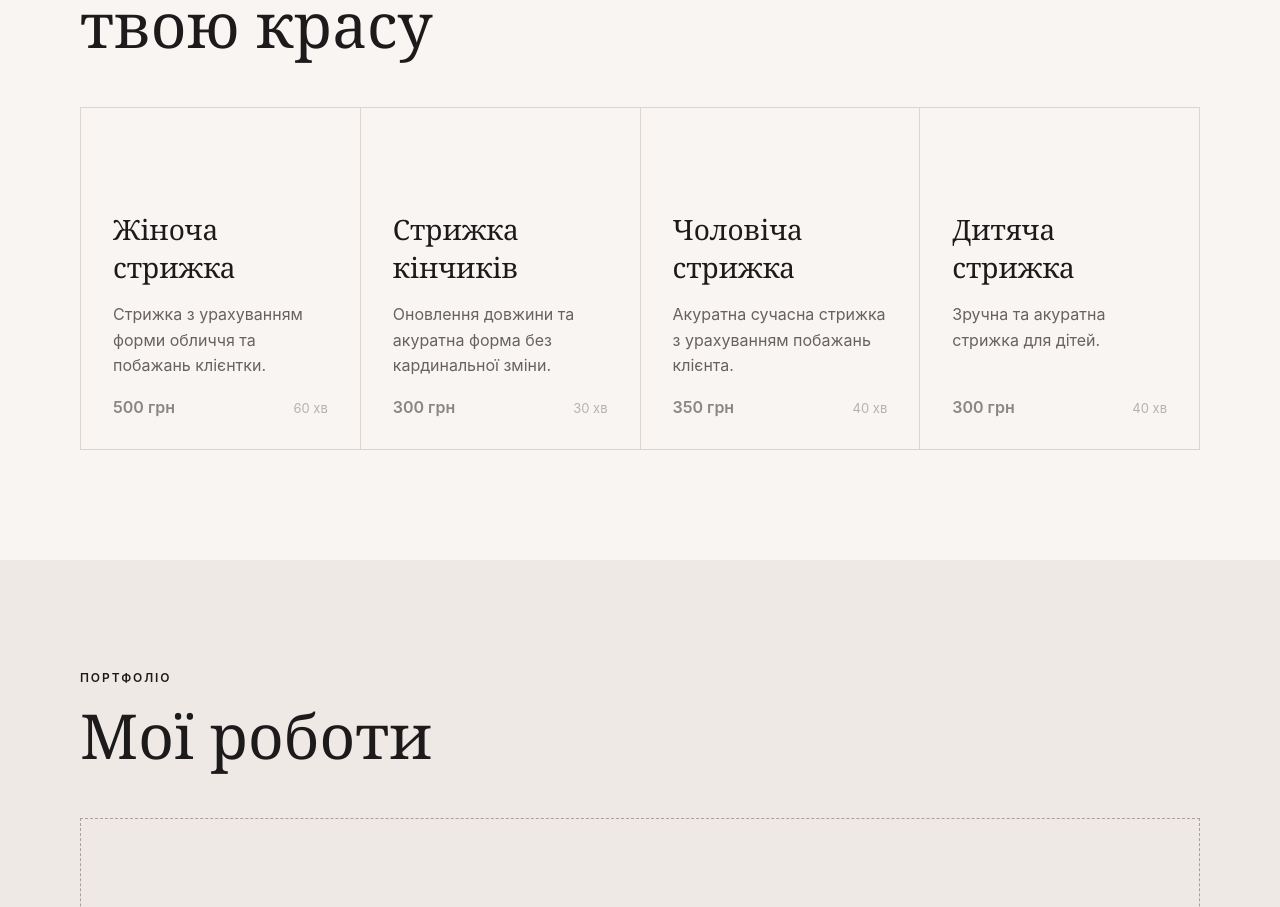
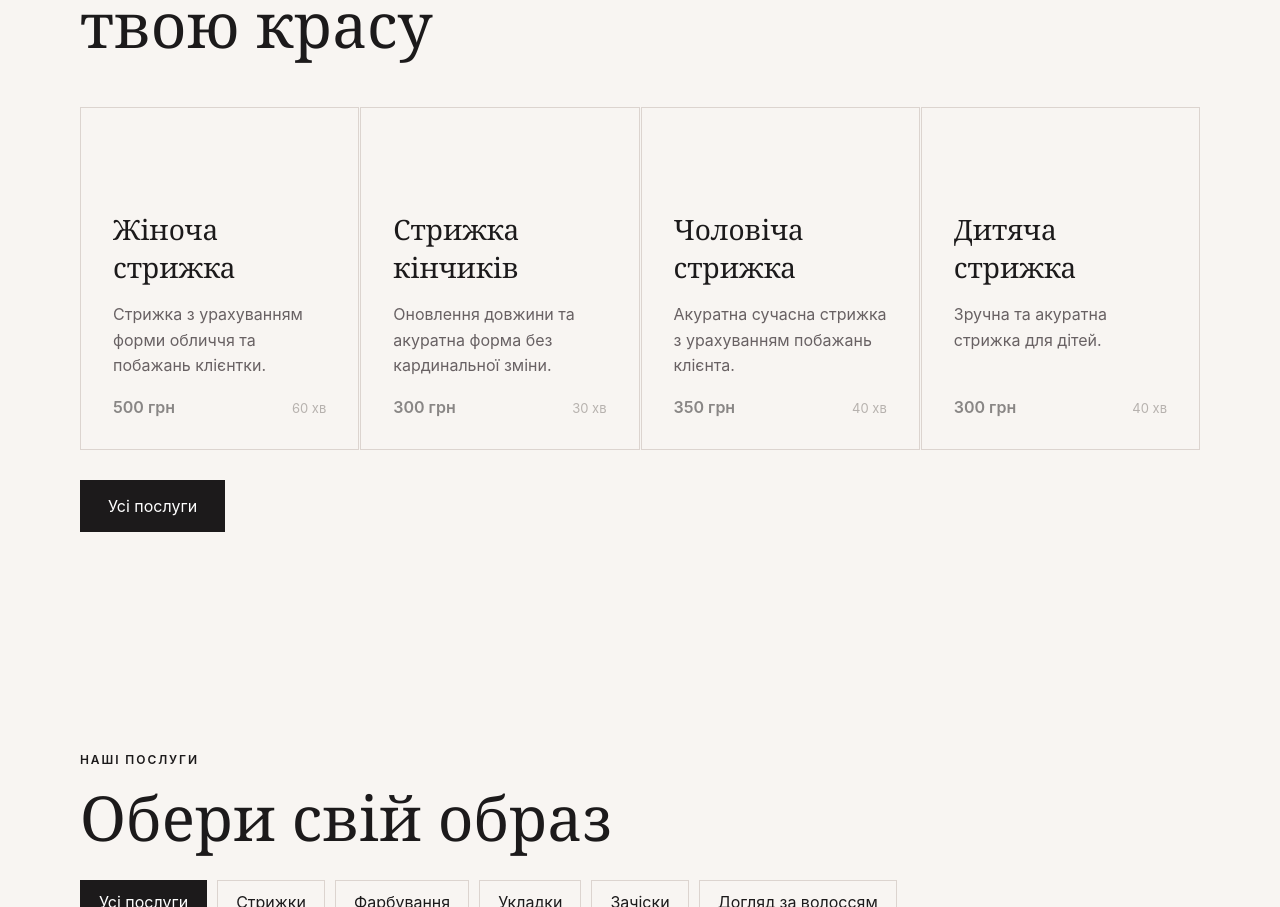
Before and after one commit to Yurijfedor/bestia, a React (Vite) app: page / in a window 1280 px wide. Shown: the part 973-1880 px from the top of the page. Built offline with nearby package versions, Linux system fonts and the light colour scheme.

Commit message:
fix: improve service catalog layout

```diff
--- a/src/components/services/ServicesSection.tsx
+++ b/src/components/services/ServicesSection.tsx
@@ -1,5 +1,4 @@
 import { useState } from "react";
-
 import { services } from "../../data/services";
 import { serviceCategories } from "../../data/serviceCategories";
 import ServiceCard from "./ServiceCard";
@@ -11,6 +10,7 @@ function ServicesSection() {
     selectedCategory === "all"
       ? services
       : services.filter((service) => service.category === selectedCategory);
+
   return (
     <section className="section" id="all-services">
       <div className="container">
@@ -39,27 +39,11 @@ function ServicesSection() {
           ))}
         </div>
 
-        {serviceCategories.map((category) => {
-          const categoryServices = services.filter(
-            (service) => service.category === category.id,
-          );
-
-          if (categoryServices.length === 0) {
-            return null;
-          }
-
-          return (
-            <div className="service-category" key={category.id}>
-              <h3>{category.label}</h3>
-
-              <div className="services-grid">
-                {filteredServices.map((service) => (
-                  <ServiceCard key={service.id} service={service} />
-                ))}
-              </div>
-            </div>
-          );
-        })}
+        <div className="services-grid">
+          {filteredServices.map((service) => (
+            <ServiceCard key={service.id} service={service} />
+          ))}
+        </div>
       </div>
     </section>
   );
--- a/src/css/responsive.css
+++ b/src/css/responsive.css
@@ -8,7 +8,7 @@
   }
 
   .services-grid {
-    grid-template-columns: repeat(2, 1fr);
+    grid-template-columns: repeat(2, minmax(0, 1fr));
   }
 }
 
--- a/src/css/services.css
+++ b/src/css/services.css
@@ -1,15 +1,19 @@
 .services-grid {
   display: grid;
-  grid-template-columns: repeat(4, 1fr);
+  grid-template-columns: repeat(4, minmax(0, 1fr));
   gap: 1px;
-  background: #dcd4cf;
-  border: 1px solid #dcd4cf;
+  background: transparent;
+  border: 0;
 }
 
 .service-card {
+  display: flex;
+  flex-direction: column;
+  min-width: 0;
   min-height: 280px;
   padding: 32px;
   background: #f8f5f2;
+  border: 1px solid #dcd4cf;
 }
 
 .service-card span {
@@ -60,3 +64,36 @@
   color: #77706c;
   white-space: nowrap;
 }
+
+.service-filters {
+  display: flex;
+  flex-wrap: wrap;
+  gap: 10px;
+  margin: -20px 0 36px;
+}
+
+.service-filters button {
+  padding: 11px 18px;
+  border: 1px solid #dcd4cf;
+  background: transparent;
+  color: #1c1a1b;
+  cursor: pointer;
+  transition:
+    background 0.2s ease,
+    color 0.2s ease,
+    border-color 0.2s ease;
+}
+
+.service-filters button:hover {
+  border-color: #1c1a1b;
+}
+
+.service-filters button.active {
+  border-color: #1c1a1b;
+  background: #1c1a1b;
+  color: #fff;
+}
+
+.services-more {
+  margin-top: 30px;
+}
--- a/src/pages/HomePage.tsx
+++ b/src/pages/HomePage.tsx
@@ -1,6 +1,7 @@
 import { services } from "../data/services";
 import { workingHours } from "../data/workingHours";
 import ServiceCard from "../components/services/ServiceCard";
+import ServicesSection from "../components/services/ServicesSection";
 
 const dayNames = {
   monday: "Понеділок",
@@ -62,8 +63,14 @@ function HomePage() {
                 <ServiceCard key={service.id} service={service} />
               ))}
             </div>
+
+            <a href="#all-services" className="button services-more">
+              Усі послуги
+            </a>
           </div>
         </section>
+
+        <ServicesSection />
 
         <section id="portfolio" className="section section-muted">
           <div className="container">
```
